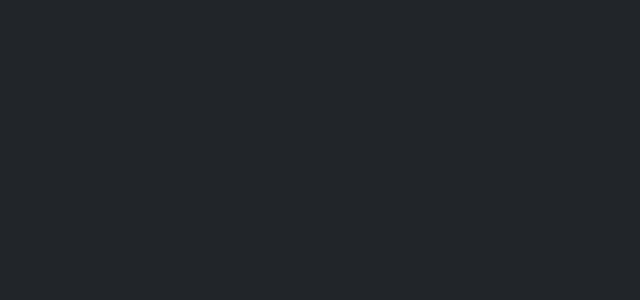
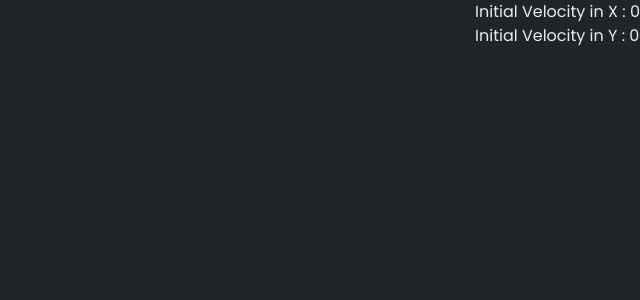
Before and after one commit to AnshYadav2412/practice-projects, a React (Vite) app: page /gravity-sim in a window 1280 px wide. Shown: the top 300 px of the page, without its empty margins (640-1280 px from the left). Built offline with nearby package versions, Linux system fonts and the light colour scheme.

Commit message:
Completed the gravity simulator along with some minor bug fixes in tic tac toe

```diff
--- a/src/pages/gravity-simulator/Gravity.jsx
+++ b/src/pages/gravity-simulator/Gravity.jsx
@@ -4,6 +4,7 @@ import colorRandomizer from "./utils/colorRandomizer";
 
 const Gravity = () => {
   const canvasRef = useRef(null);
+  const [currentSpeed, setCurrentSpeed] = useState({ x: 0, y: 0 });
 
   useEffect(() => {
     const canvas = canvasRef.current;
@@ -14,6 +15,7 @@ const Gravity = () => {
 
     function handleMouseClick(e) {
       const ball = createBall(e.clientX, e.clientY, 20, ctx, colorRandomizer());
+      setCurrentSpeed({ x: Math.floor(ball.vx), y: Math.floor(ball.vy) });
       balls.push(ball);
     }
 
@@ -29,7 +31,7 @@ const Gravity = () => {
         if (ball.y + ball.r > canvas.height) {
           ball.y = canvas.height - ball.r;
           ball.vy *= -0.7;
-        } else if (ball.y + ball.r < 0) {
+        } else if (ball.y + ball.r <= 0) {
           ball.y = 0 + ball.r;
           ball.vy *= -0.7;
         }
@@ -37,7 +39,7 @@ const Gravity = () => {
         if (ball.x + ball.r > canvas.width) {
           ball.x = canvas.width - ball.r;
           ball.vx *= -0.7;
-        } else if (ball.x + ball.r < 0) {
+        } else if (ball.x + ball.r <= 0) {
           ball.x = 0 + ball.r;
           ball.vx *= -0.7;
         }
@@ -58,7 +60,13 @@ const Gravity = () => {
   }, []);
   return (
     <div>
-      <canvas ref={canvasRef}></canvas>
+      <canvas ref={canvasRef} className="absolute inset-0"></canvas>
+      <div className="gravity-page relative w-screen h-screen flex justify-end">
+        <div className="data-display px-10 mt-10 mr-10">
+          <p>Initial Velocity in X : {currentSpeed.x}</p>
+          <p>Initial Velocity in Y : {currentSpeed.y}</p>
+        </div>
+      </div>
     </div>
   );
 };
--- a/src/pages/gravity-simulator/utils/colorRandomizer.js
+++ b/src/pages/gravity-simulator/utils/colorRandomizer.js
@@ -1,7 +1,7 @@
 function colorRandomizer() {
   const color = `rgba(${Math.random() * 255},${Math.random() * 255},${
     Math.random() * 255
-  },${Math.random() * 1})`;
+  },1)`;
 
   return color;
 }
--- a/src/pages/gravity-simulator/utils/createBall.js
+++ b/src/pages/gravity-simulator/utils/createBall.js
@@ -3,8 +3,8 @@ function createBall(x, y, r, ctx, color) {
     x,
     y,
     r,
-    vx: 10,
-    vy: -10,
+    vx: Math.random() * 80 - 40,
+    vy: Math.random() * -40,
     ctx,
     color,
 
--- a/src/pages/main/Home.jsx
+++ b/src/pages/main/Home.jsx
@@ -19,7 +19,7 @@ const Home = () => {
         </li>
         <li>
           <a href="/gravity-sim" className="text-blue-400">
-            Gravity Simulator
+            Gravity and Collision Simulator
           </a>
         </li>
       </ul>
--- a/src/pages/tic-tac-toe/pages/TicTacToeGame.jsx
+++ b/src/pages/tic-tac-toe/pages/TicTacToeGame.jsx
@@ -18,7 +18,7 @@ const TicTacToeGame = () => {
       }
 
       const copy = [...prev];
-      copy[index] = currentPlayer ? "O" : "X";
+      copy[index] = currentPlayer ? "⭕" : "❌";
 
       currentPlayer
         ? setPlayerInputs((prevInput) => ({
```
